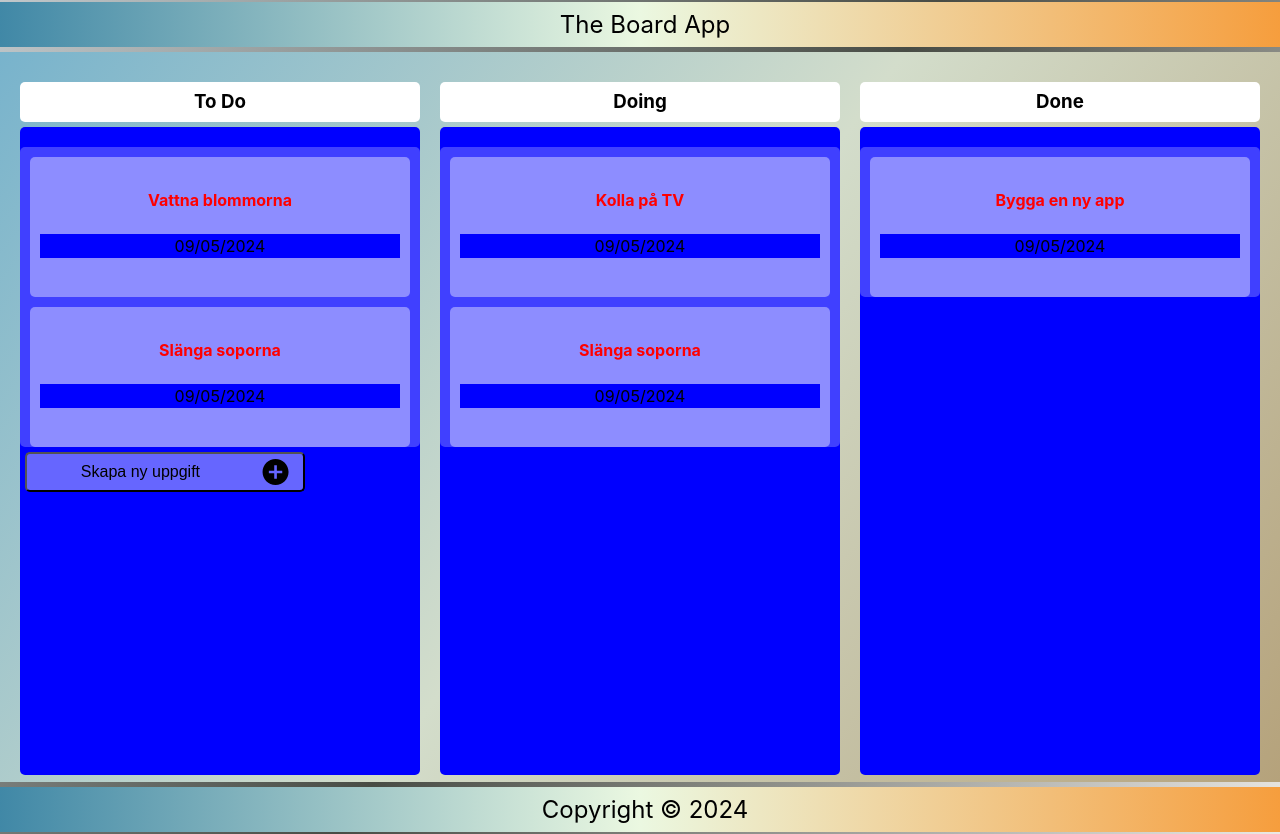
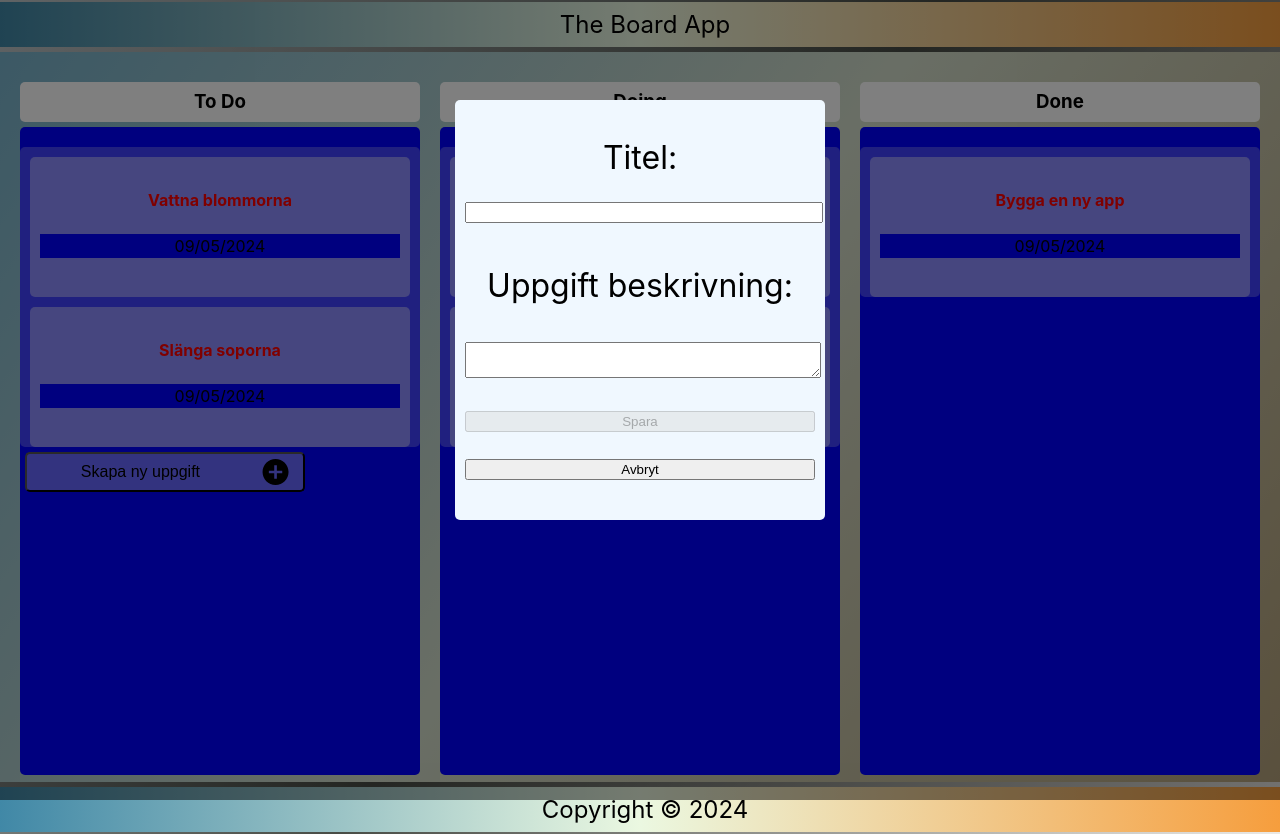
Before and after one commit to EthanHunt711/FJSX-REACT-Individual_ToDoApp, a React (Vite) app: page / in a window 1280 px wide. Both pictures are taken after a click on the button "Skapa ny uppgift". Built offline with nearby package versions, Linux system fonts and the light colour scheme.

Commit message:
modal for add task functioning no input handling

```diff
--- a/src/App.jsx
+++ b/src/App.jsx
@@ -19,7 +19,8 @@ function App() {
   const API_URL = 'http://localhost:3000/columns'
 
   const [addedDate, setAddedDate] = useState(format(new Date(), "dd/MM/yyy"))
-  const [dueDate, setDueDate] = useState()
+  const [dueDate, setDueDate] = useState('')
+  const [showModal, setShowModal] = useState(false);
 
   const [columns, setColumns] = useState([])
 
@@ -28,6 +29,14 @@ function App() {
 
   const handleAddCard = () => {
     console.log('test')
+  }
+
+  const handleCloseModal = () => {
+    setShowModal(false)
+  };
+
+  const handleShowModal = () => {
+    setShowModal(true)
   }
 
   localStorage.setItem('columnsList', JSON.stringify(customData))
@@ -53,13 +62,22 @@ function App() {
   return (
     <>
       <Header title="The Board App"/>
+
       <main>
+        {isLoading && <p style={{padding:'2rem'}}>Hämtar fram uppgifter ... </p>}
+        {!isLoading &&
           <Content
             columns={columns}
             addedDate={addedDate}
             setAddedDate={setAddedDate}
             handleAddCard={handleAddCard}
+            hadleCloseModal={handleCloseModal}
+            showModal={showModal}
+            setShowModal={setShowModal}
+            handleShowModal={handleShowModal}
           />
+        }
+
       </main>
       <Footer />
     </>
--- a/src/Components/Content/Columns/Column.jsx
+++ b/src/Components/Content/Columns/Column.jsx
@@ -2,7 +2,7 @@ import styles from './column.module.css'
 import CardsList from '../Tasks/CardsList'
 import AddNewTask from '../Tasks/AddNewTask'
 
-const Column = ({ column, addedDate, handleAddCard }) => {
+const Column = ({ column, addedDate, handleAddCard, handleShowModal }) => {
   return (
     <section className={styles.column}>
         <div className={styles.title}>
@@ -18,6 +18,7 @@ const Column = ({ column, addedDate, handleAddCard }) => {
               <div className={styles.addBtn}>
                 <AddNewTask
                   handleAddCard={handleAddCard}
+                  handleShowModal={handleShowModal}
                 />
               </div>
 
--- a/src/Components/Content/Columns/ColumnsList.jsx
+++ b/src/Components/Content/Columns/ColumnsList.jsx
@@ -1,7 +1,7 @@
 import Column from './Column'
 import styles from './columnsList.module.css'
 
-const ColumnsList = ({ columns, addedDate, handleAddCard}) => {
+const ColumnsList = ({ columns, addedDate, handleAddCard, handleShowModal }) => {
   return (
     <ul className={styles.columnsList}>
         {columns.map((column) => (
@@ -10,6 +10,7 @@ const ColumnsList = ({ columns, addedDate, handleAddCard}) => {
                 column={column}
                 addedDate={addedDate}
                 handleAddCard={handleAddCard}
+                handleShowModal={handleShowModal}
             />
 
         ))}
--- a/src/Components/Content/Content.jsx
+++ b/src/Components/Content/Content.jsx
@@ -1,17 +1,28 @@
 import styles from './content.module.css'
 import CardsList from './Tasks/CardsList'
 import ColumnsList from './Columns/ColumnsList'
+import AddNewTaskModal from '../Modals/AddNewTaskModal'
 
 const Content = (
-  { columns, addedDate, handleAddCard }
+
+
+
+
+  { columns, addedDate, handleAddCard, handleCloseModal, showModal, setShowModal, handleShowModal }
   ) => {
   return (
     <>
+    {showModal && <AddNewTaskModal
+            handleCloseModal={handleCloseModal}
+            setShowModal={setShowModal}
+
+    />}
     {columns.length ? (
           <ColumnsList
             columns={columns}
             addedDate={addedDate}
             handleAddCard={handleAddCard}
+            handleShowModal={handleShowModal}
           />
       ) : (
           <p style={{marginTop: '2rem'}}>Finns inga planeringar</p>
--- a/src/Components/Content/Tasks/AddNewTask.jsx
+++ b/src/Components/Content/Tasks/AddNewTask.jsx
@@ -2,9 +2,9 @@ import { IoMdAddCircle } from "react-icons/io";
 import styles from './addNewTask.module.css'
 
 
-const AddNewTask = ({ handleAddCard }) => {
+const AddNewTask = ({ handleAddCard, handleShowModal }) => {
   return (
-    <button className={styles.addBtn} onClick={handleAddCard}>
+    <button className={styles.addBtn} onClick={handleShowModal}>
         <p className={styles.addBtnText}>Skapa ny uppgift</p>
         <IoMdAddCircle
             className={styles.addBtnIcon}
--- a/src/Components/Modals/AddNewTaskModal.jsx
+++ b/src/Components/Modals/AddNewTaskModal.jsx
@@ -1,12 +1,18 @@
+import { useState } from 'react'
 import styles from './addNewTaskModal.module.css'
 
 
 
-const AddNewTaskModal = () => {
+const AddNewTaskModal = ({ handleCloseModal, setShowModal }) => {
+
+    const [newTaskTitle, setNewTaskTitle] = useState('')
+
+    const canSave = Boolean(newTaskTitle)
+
   return (
-    <div className={styles.addNewTaskModalContainer}>
+    <div className={styles.modalContainer}>
         <div className={styles.addNewTaskModal}>
-            <section className={styles.addNewTaskModalMain}>
+            <form className={styles.addNewTaskModalMain}>
                 <label htmlFor="newTaskTitle">Titel: </label>
                 <input
                     type="text"
@@ -19,8 +25,19 @@ const AddNewTaskModal = () => {
                     id='newTaskDescription'
                     name='newTaskDescription'
                 />
+                <div className={styles.addNewTaskButtonContainer}>
+                    <button
+                        //onClick={handleSaveUser}
+                        className={styles.addnewTaskModalButton}
+                        disabled={!canSave}
+                    >Spara</button>
+                    <button
+                        onClick={handleCloseModal}
+                        className={styles.addnewTaskModalButton}
+                    >Avbryt</button>
+                </div>
 
-            </section>
+            </form>
 
         </div>
     </div>
--- a/src/Components/Modals/addNewTaskModal.module.css
+++ b/src/Components/Modals/addNewTaskModal.module.css
@@ -0,0 +1,24 @@
+.modalContainer {
+    position: fixed;
+    top: 0;
+    left: 0;
+    z-index: 8;
+    width: 100vw;
+    height: 100vh;
+    background-color: rgba(0, 0, 0, 0.5);
+}
+
+.addNewTaskModal {
+    z-index: 9;
+    width: 350px;
+    height: 400px;
+    margin: 100px auto;
+    display: flex;
+    flex-direction: column;
+    align-items: center;
+    justify-content: center;
+    background-color: aliceblue;
+    font-size: 2rem;
+    border-radius: 5px;
+    padding: 10px;
+  }
```
Lines whose indentation alone changed are shown as unchanged.
